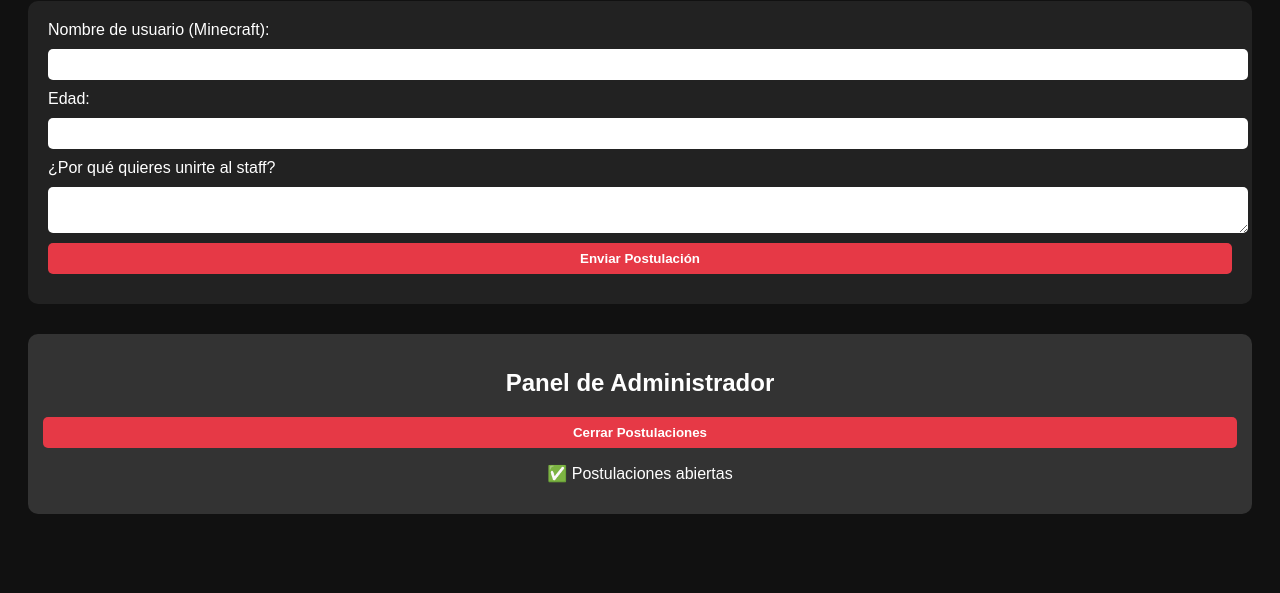
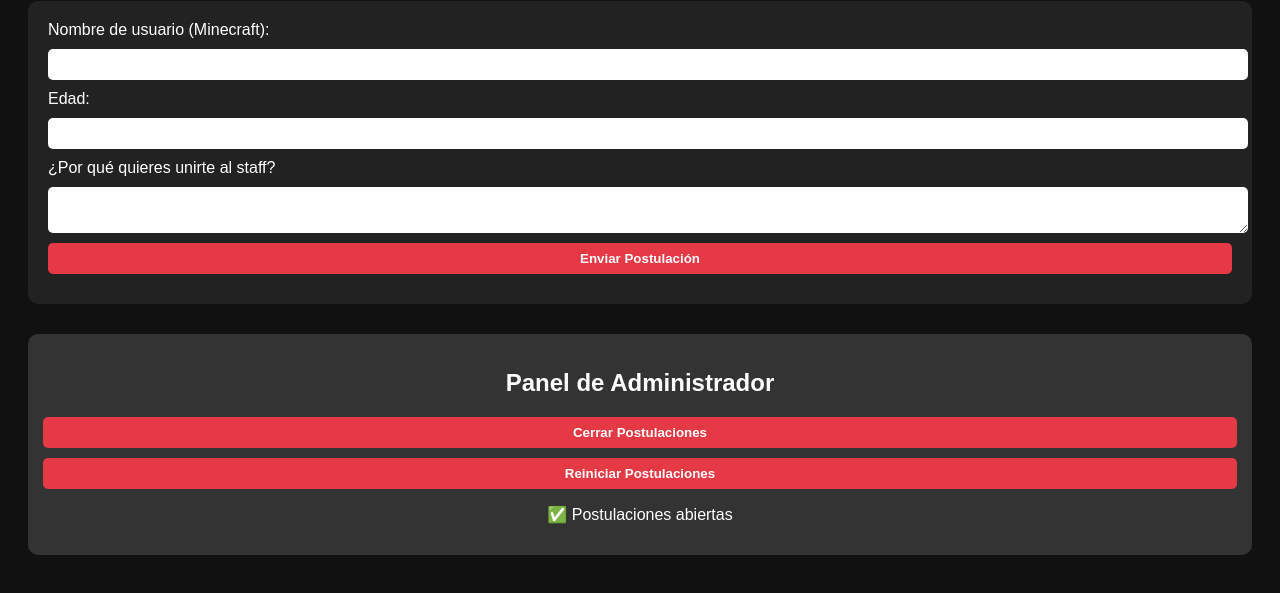
Before and after one commit to Electrolit1/postulaciones, a plain HTML site: page index.html in a window 1280 px wide. Shown: the part 107-700 px from the top of the page. Drawn offline with Linux system fonts and the light colour scheme.

Commit message:
Update index.html

```diff
--- a/index.html
+++ b/index.html
@@ -30,6 +30,7 @@
   <div id="adminPanel">
     <h2>Panel de Administrador</h2>
     <button id="togglePostulaciones">Cerrar Postulaciones</button>
+    <button id="resetPostulaciones">Reiniciar Postulaciones</button>
     <p id="estadoPostulaciones">✅ Postulaciones abiertas</p>
   </div>
 
```
